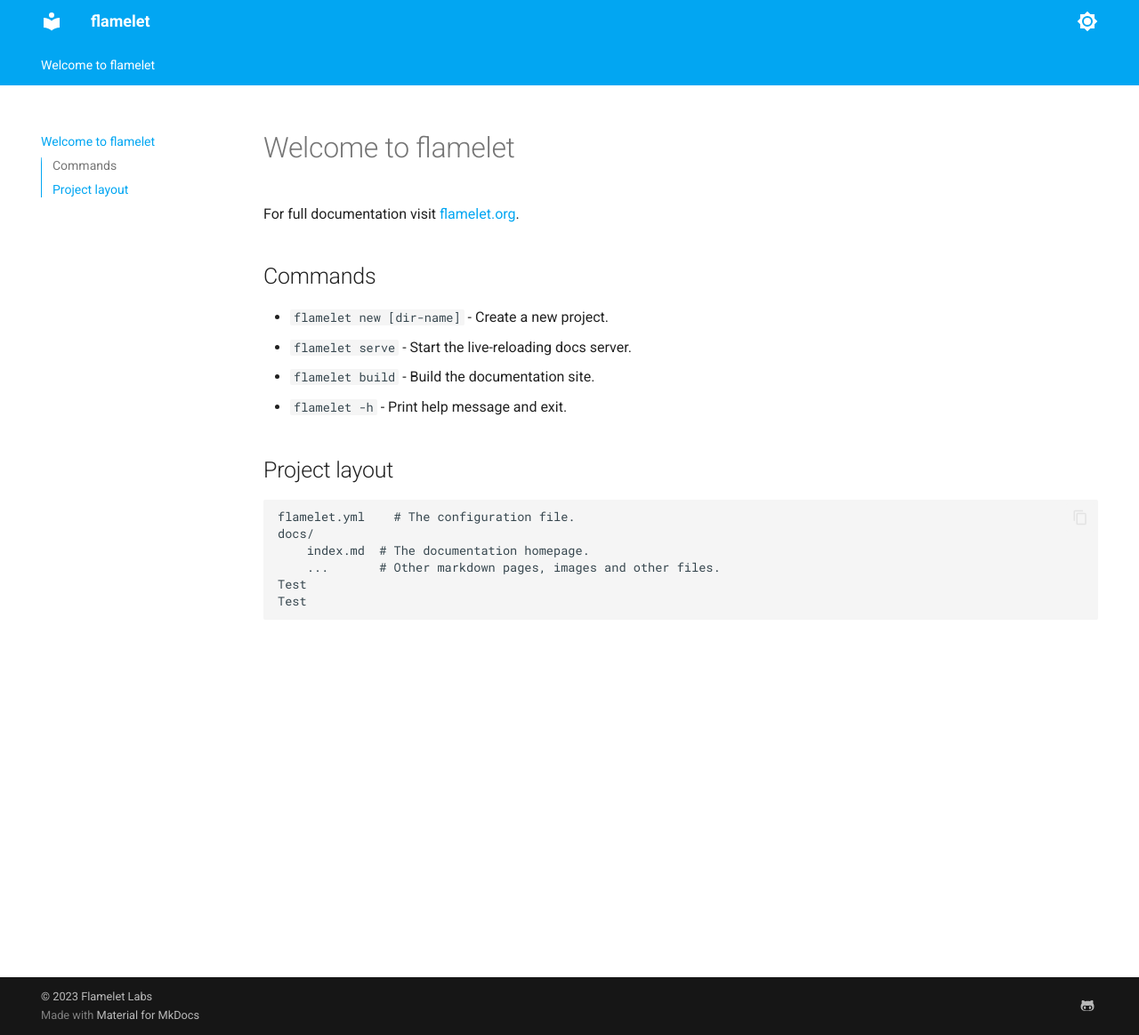
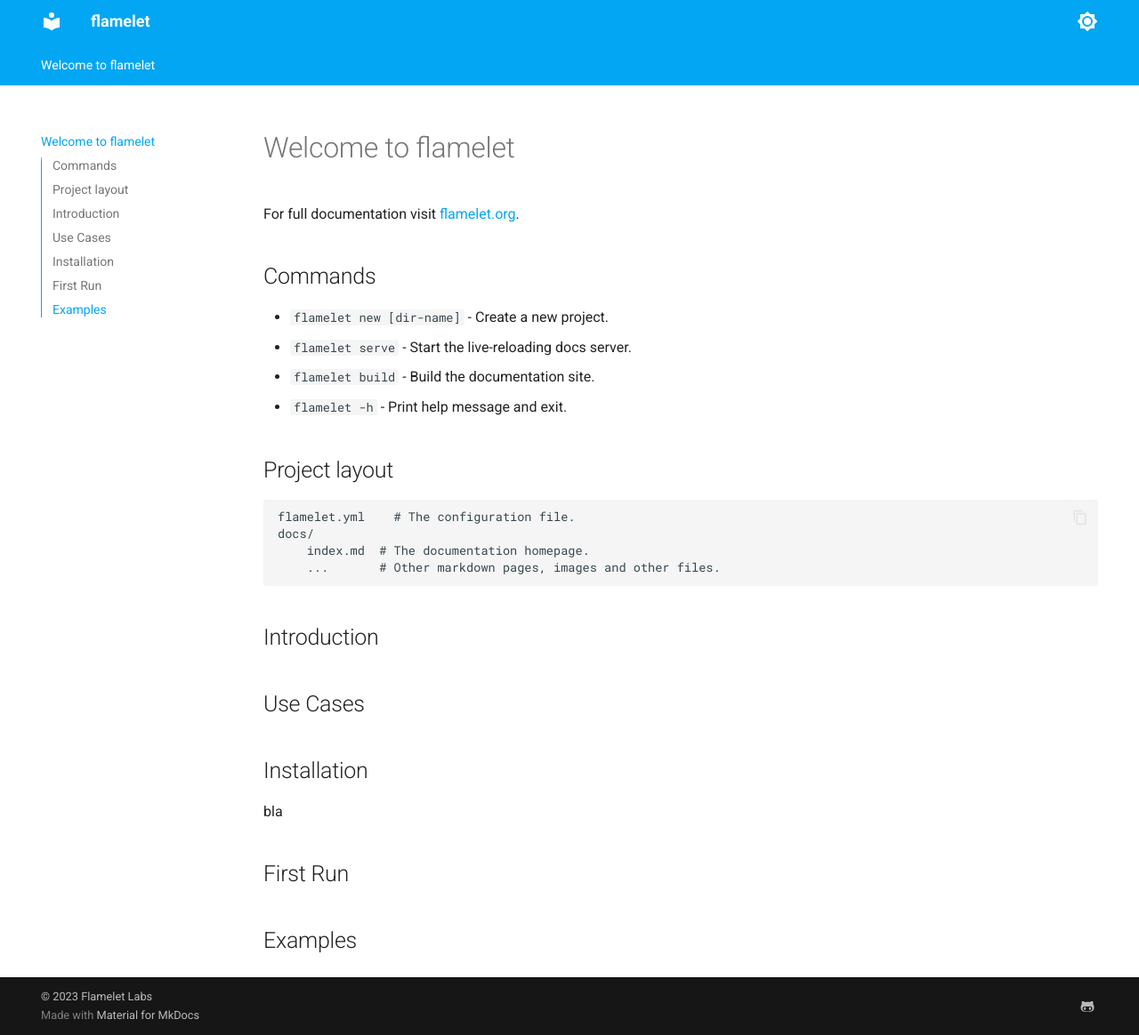
Before and after one commit to flameletlabs/flamelet, an MkDocs documentation site: the page built from docs/index.md, in a window 1280 px wide and 1164 px high. Shown: the whole window at 89% size. Built offline with MkDocs 1.6.1 and Material for MkDocs 9.7.7, drawn with Linux system fonts in a browser that asks for light colours.

Commit message:
Add first headlines for basic structure

```diff
--- a/docs/index.md
+++ b/docs/index.md
@@ -15,5 +15,16 @@
     docs/
         index.md  # The documentation homepage.
         ...       # Other markdown pages, images and other files.
-	Test
-	Test
+
+
+## Introduction
+
+## Use Cases
+
+## Installation
+bla
+
+## First Run
+
+
+## Examples
```
